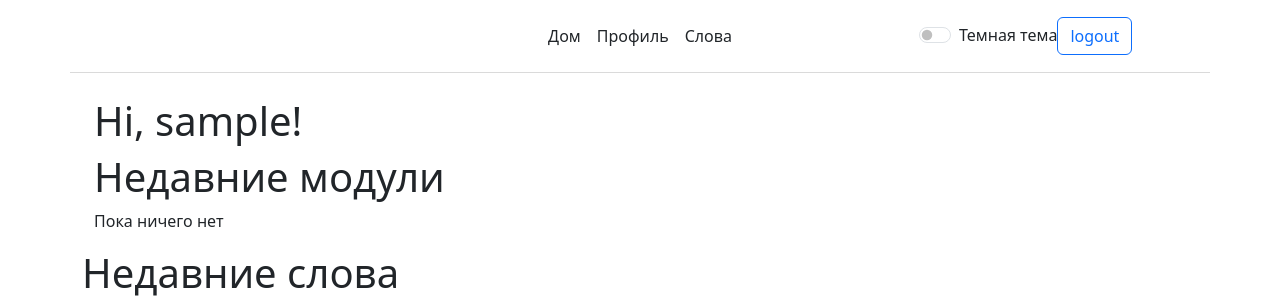
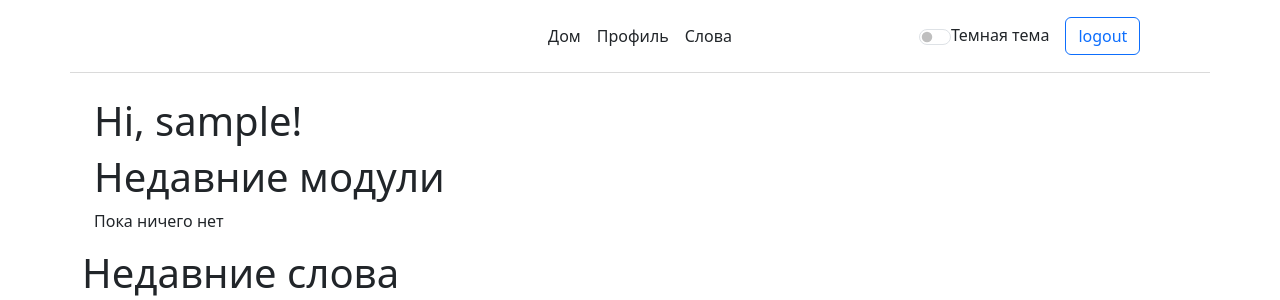
Before and after one commit to laxier/chinese2024FLASK, a Flask app: page / in a window 1280 px wide. Shown: the top 300 px of the page. Run offline with Flask 3, Linux system fonts and the light colour scheme; the visitor is signed in with stand-in values (Sample User, id 1); data that the repository does not hold is empty; some libraries are stand-ins or nearby versions.

Commit message:
text-center padding-right: 1rem;

```diff
--- a/static/styles.css
+++ b/static/styles.css
@@ -4,6 +4,12 @@
 
 .nav-link {
     color: RGBA(var(--bs-dark-rgb), var(--bs-link-opacity, 1)) !important;
+}
+
+.text-center {
+    display: flex;
+    align-items: center;
+    padding-right: 1rem;
 }
 
 .main-container {
```
